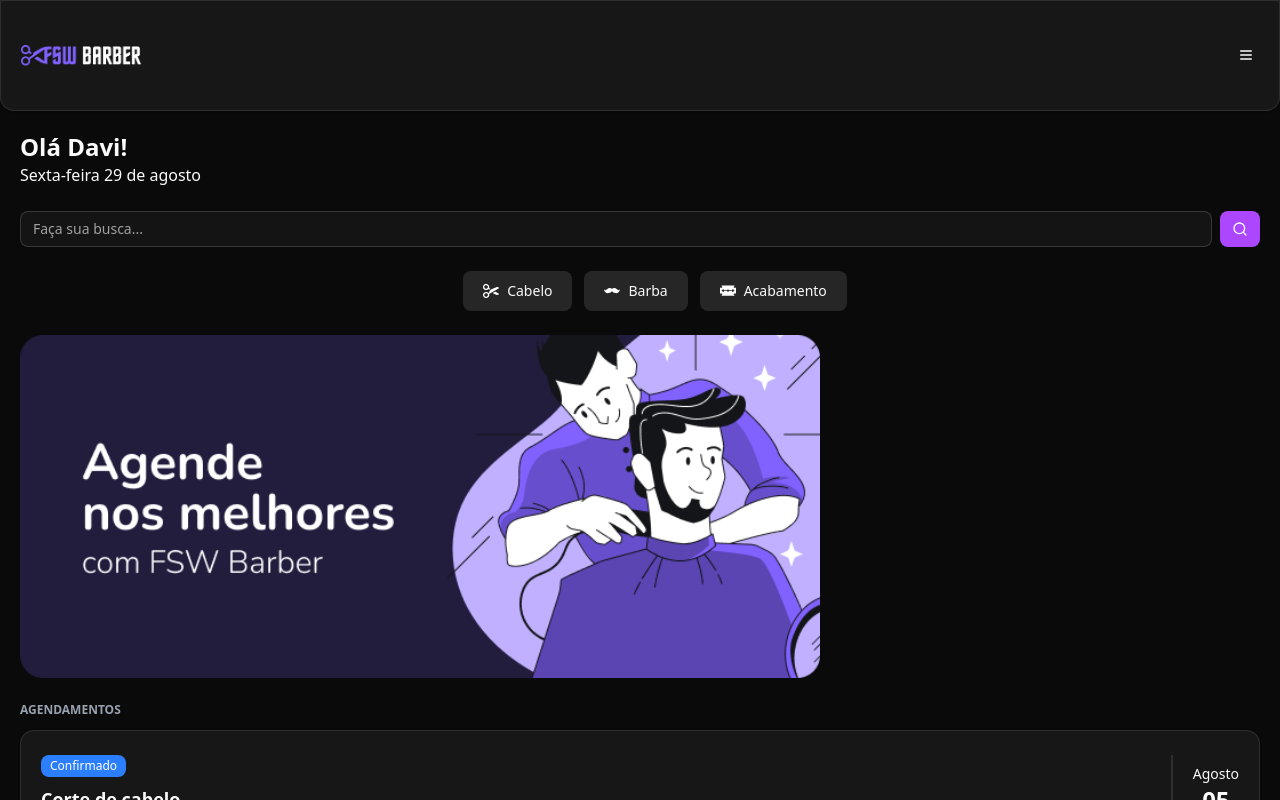
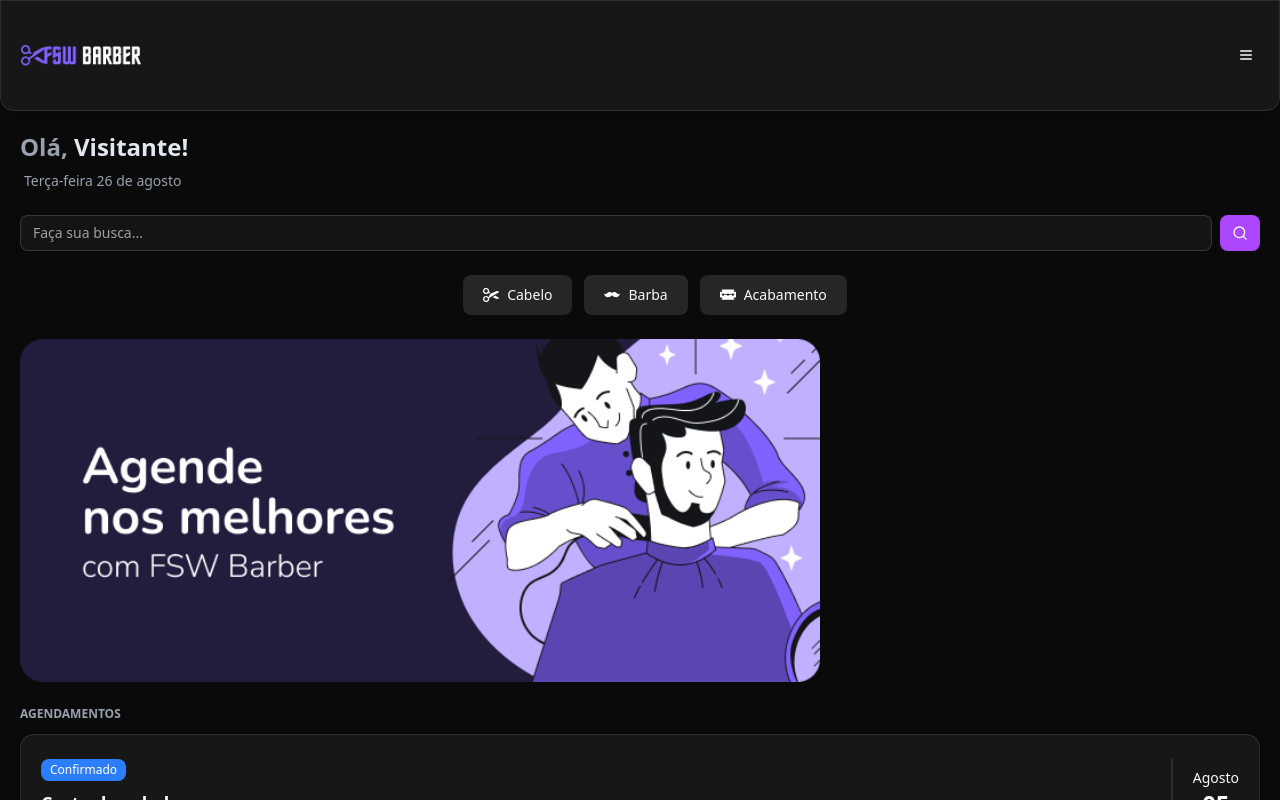
Before and after one commit to dav-icode/saas-barbearia, a Next.js app: page / in a window 1280 px wide. Shown: the top 800 px of the page. Built offline with nearby package versions, Linux system fonts and the light colour scheme; no server answers; the database is empty.

Commit message:
feat: feat: component sidebar-sheet

```diff
--- a/src/app/page.tsx
+++ b/src/app/page.tsx
@@ -7,6 +7,7 @@
 import { db } from "../app/_lib/prisma"
 import BarbershopItem from "@/components/barbershop-item"
 import Search from "@/components/search"
+import Saudation from "@/components/saudation"
 
 const Home = async () => {
   const barbershops = await db.barberShop.findMany({})
@@ -15,12 +16,17 @@
       name: "desc",
     },
   })
+  const nameUser = await db.user.findMany({
+    select: {
+      name: true,
+    },
+  })
   return (
     <div>
       <Header />
       <div className="p-5">
-        <h2 className="text-2xl font-bold">Olá Davi!</h2>
-        <p>Sexta-feira 29 de agosto</p>
+        {/* SAUDAÇÃO */}
+        <Saudation nameUser={nameUser} />
 
         {/* BUSCA */}
         <div className="mt-6">
--- a/src/components/header.tsx
+++ b/src/components/header.tsx
@@ -4,12 +4,15 @@
 import { MenuIcon } from "lucide-react"
 import { Sheet, SheetTrigger } from "./ui/sheet"
 import SideBar from "./sidebar-sheet"
+import Link from "next/link"
 
 const Header = () => {
   return (
     <Card className="flex rounded-t-none">
       <CardContent className="flex flex-row items-center justify-between p-5">
-        <Image src="/logo.png" alt="logo" height={18} width={120} />
+        <Link href={"/"}>
+          <Image src="/logo.png" alt="logo" height={18} width={120} />
+        </Link>
 
         <Sheet>
           <SheetTrigger asChild>
--- /dev/null
+++ b/src/components/saudation.tsx
@@ -0,0 +1,63 @@
+"use client"
+import { useSession } from "next-auth/react"
+
+interface UserData {
+  name: string | null
+}
+
+interface SaudationProps {
+  nameUser: UserData[]
+}
+
+const Saudation = ({ nameUser }: SaudationProps) => {
+  const { data } = useSession()
+
+  function formatarDataHoje(): string {
+    const hoje = new Date()
+
+    const diasSemana = [
+      "Domingo",
+      "Segunda-feira",
+      "Terça-feira",
+      "Quarta-feira",
+      "Quinta-feira",
+      "Sexta-feira",
+      "Sábado",
+    ]
+
+    const meses = [
+      "janeiro",
+      "fevereiro",
+      "março",
+      "abril",
+      "maio",
+      "junho",
+      "julho",
+      "agosto",
+      "setembro",
+      "outubro",
+      "novembro",
+      "dezembro",
+    ]
+
+    const diaSemana = diasSemana[hoje.getDay()]
+    const dia = hoje.getDate()
+    const mes = meses[hoje.getMonth()]
+
+    return `${diaSemana} ${dia} de ${mes}`
+  }
+
+  return (
+    <div className="space-y-2">
+      <h2 className="text-2xl font-bold">
+        <span className="text-gray-400">Olá, </span>
+        <span className="font-semibold text-slate-200">
+          {data?.user ? nameUser[0].name : "Visitante"}!
+        </span>
+      </h2>
+      <p className="ml-1 text-sm text-gray-400">{formatarDataHoje()}</p>
+    </div>
+  )
+}
+
+export default Saudation
--- a/src/components/sidebar-sheet.tsx
+++ b/src/components/sidebar-sheet.tsx
@@ -109,6 +109,10 @@
             className="justify-start gap-2 py-5"
             variant={"ghost"}
           >
+            <Link
+              href={`/barbershops?search=${option.title}`}
+              className="flex gap-2 py-5"
+            >
               <Image
                 alt={option.title}
                 src={option.imageUrl}
@@ -116,6 +120,7 @@
                 height={18}
               />
               {option.title}
+            </Link>
           </Button>
         ))}
       </div>
```
Lines whose indentation alone changed are shown as unchanged.
